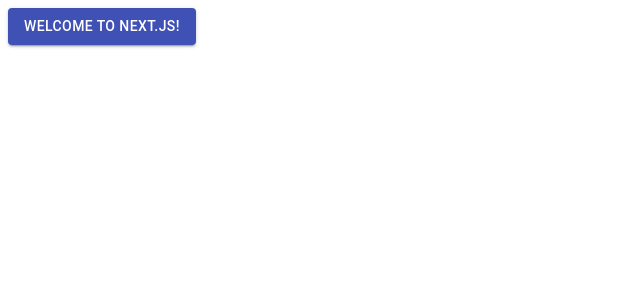
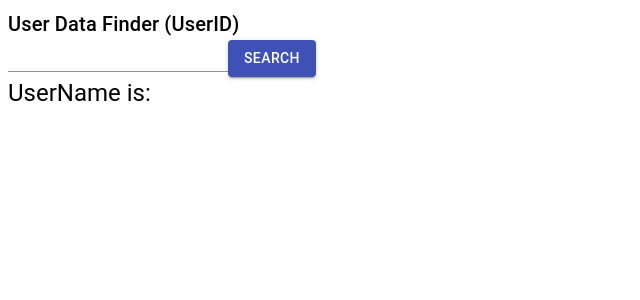
Before and after one commit to katai5plate/exp-react-fetch, a Next.js app: page / in a window 1280 px wide. Shown: the top 300 px of the page, without its empty margins (0-640 px from the left). Built offline with nearby package versions, Linux system fonts and the light colour scheme.

Commit message:
add: user data finder components

```diff
--- a/package.json
+++ b/package.json
@@ -33,7 +33,8 @@
     "react-dom": "^16.8.6",
     "react-redux": "^7.0.3",
     "redux": "^4.0.1",
-    "typescript": "^3.5.1"
+    "typescript": "^3.5.1",
+    "unstated-next": "^1.1.0"
   },
   "devDependencies": {
     "@types/axios": "^0.14.0",
--- /dev/null
+++ b/pages/components/atoms/Button.tsx
@@ -0,0 +1,17 @@
+import Button from '@material-ui/core/Button';
+import { PropTypes } from '@material-ui/core';
+
+interface Props {
+  children: React.ReactChildren | string;
+  color: PropTypes.Color;
+  onClick: () => void;
+  isDisabled?: boolean;
+}
+
+const C: React.FC<Props> = ({ children, color, onClick, isDisabled = false }) => (
+  <Button variant="contained" color={color} onClick={onClick} disabled={isDisabled}>
+    {children}
+  </Button>
+)
+
+export default C;
--- /dev/null
+++ b/pages/components/atoms/InputText.tsx
@@ -0,0 +1,28 @@
+import TextField from '@material-ui/core/TextField';
+import React from 'react';
+// import { PropTypes } from '@material-ui/core';
+
+interface Props {
+
+}
+interface State {
+  value: string;
+}
+
+class C extends React.Component<Props, State> {
+  public state: State = {
+    value: "",
+  }
+  private onChange = (e: React.ChangeEvent<HTMLInputElement>) => {
+    this.setState({
+      value: e.target.value,
+    })
+  }
+  public render() {
+    return (
+      <TextField type="text" value={this.state.value} onChange={this.onChange} />
+    )
+  }
+}
+
+export default C;
--- /dev/null
+++ b/pages/components/atoms/Label.tsx
@@ -0,0 +1,12 @@
+import Typography, { TypographyProps } from '@material-ui/core/Typography';
+
+interface Props {
+  size: TypographyProps["variant"];
+  children: string | number;
+}
+
+const C: React.FC<Props> = ({ size, children }) => (
+  <Typography variant={size}>{children}</Typography>
+)
+
+export default C;
--- /dev/null
+++ b/pages/components/molecules/InputForm.tsx
@@ -0,0 +1,20 @@
+import Button from "../atoms/Button";
+import InputText from "../atoms/InputText";
+import Label from "../atoms/Label";
+
+interface Props {
+  label: string;
+  buttonLabel: string;
+  onClickButton: () => void;
+  isLoading: boolean;
+}
+
+const C: React.FC<Props> = ({ label, buttonLabel, onClickButton, isLoading }) => (
+  <div>
+    <Label size="h6">{label}</Label>
+    <InputText />
+    <Button color="primary" onClick={onClickButton} isDisabled={isLoading}>{buttonLabel}</Button>
+  </div>
+)
+
+export default C;
--- /dev/null
+++ b/pages/components/organisms/UserDataFinder.tsx
@@ -0,0 +1,21 @@
+import InputForm from "../molecules/InputForm";
+import Label from "../atoms/Label"
+
+interface Props {
+  onClickButton: () => void;
+  isLoading: boolean;
+}
+
+const C: React.FC<Props> = ({ onClickButton, isLoading }) => (
+  <div>
+    <InputForm
+      label="User Data Finder (UserID)"
+      buttonLabel="Search"
+      onClickButton={onClickButton}
+      isLoading={isLoading}
+    />
+    <Label size="h5">{`UserName is: `}</Label>
+  </div>
+)
+
+export default C;
--- a/pages/index.tsx
+++ b/pages/index.tsx
@@ -1,15 +1,3 @@
-import Button from '@material-ui/core/Button';
-import React from 'react';
+import UserDataFinder from "./components/organisms/UserDataFinder";
 
-export default class C extends React.Component {
-  onClick() {
-    fetch("http://localhost:3332/user/1")
-      .then(res => res.json())
-      .then(res => console.log(res))
-  }
-  render() {
-    return <Button variant="contained" color="primary" onClick={this.onClick}>
-      Welcome to next.js!
-    </Button>
-  }
-}
+export default () => (<UserDataFinder onClickButton={() => { }} isLoading={false} />)
```
